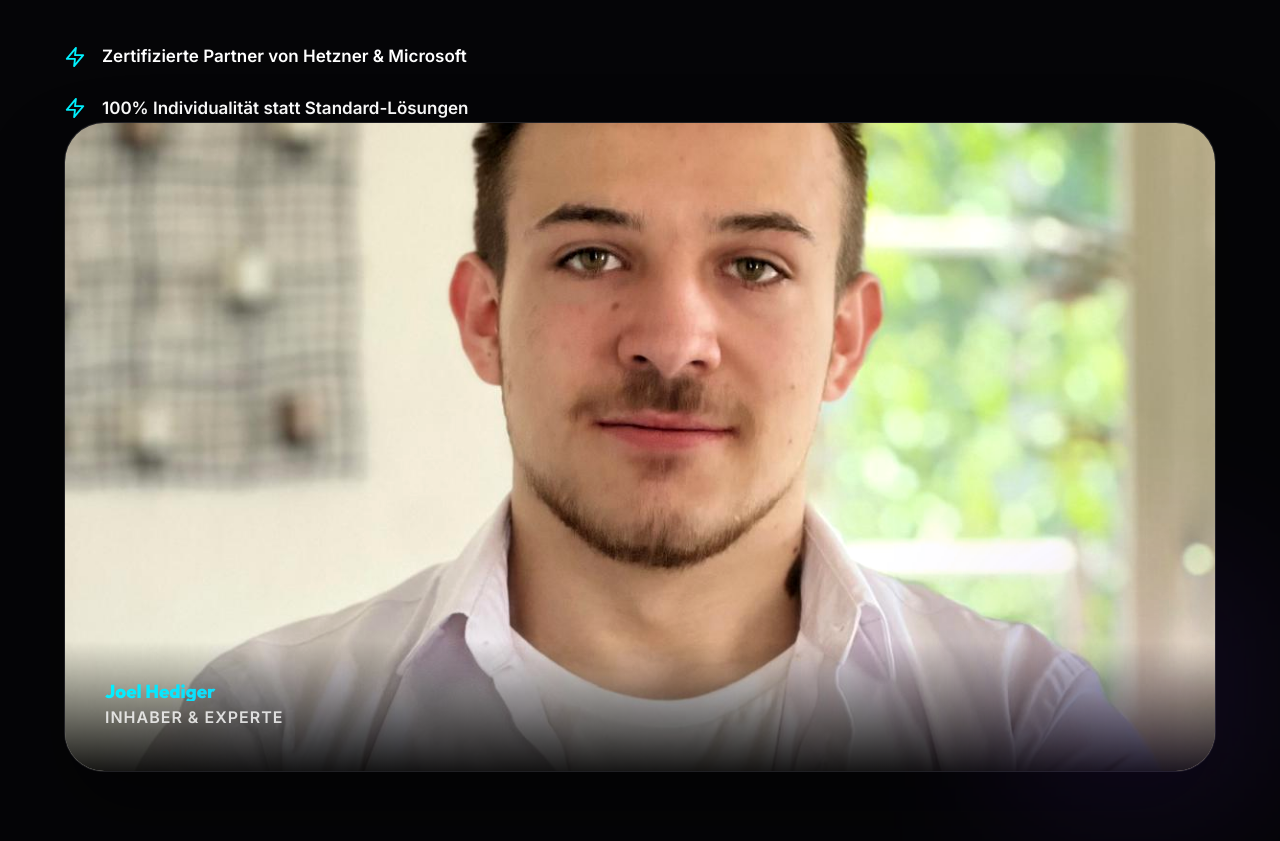
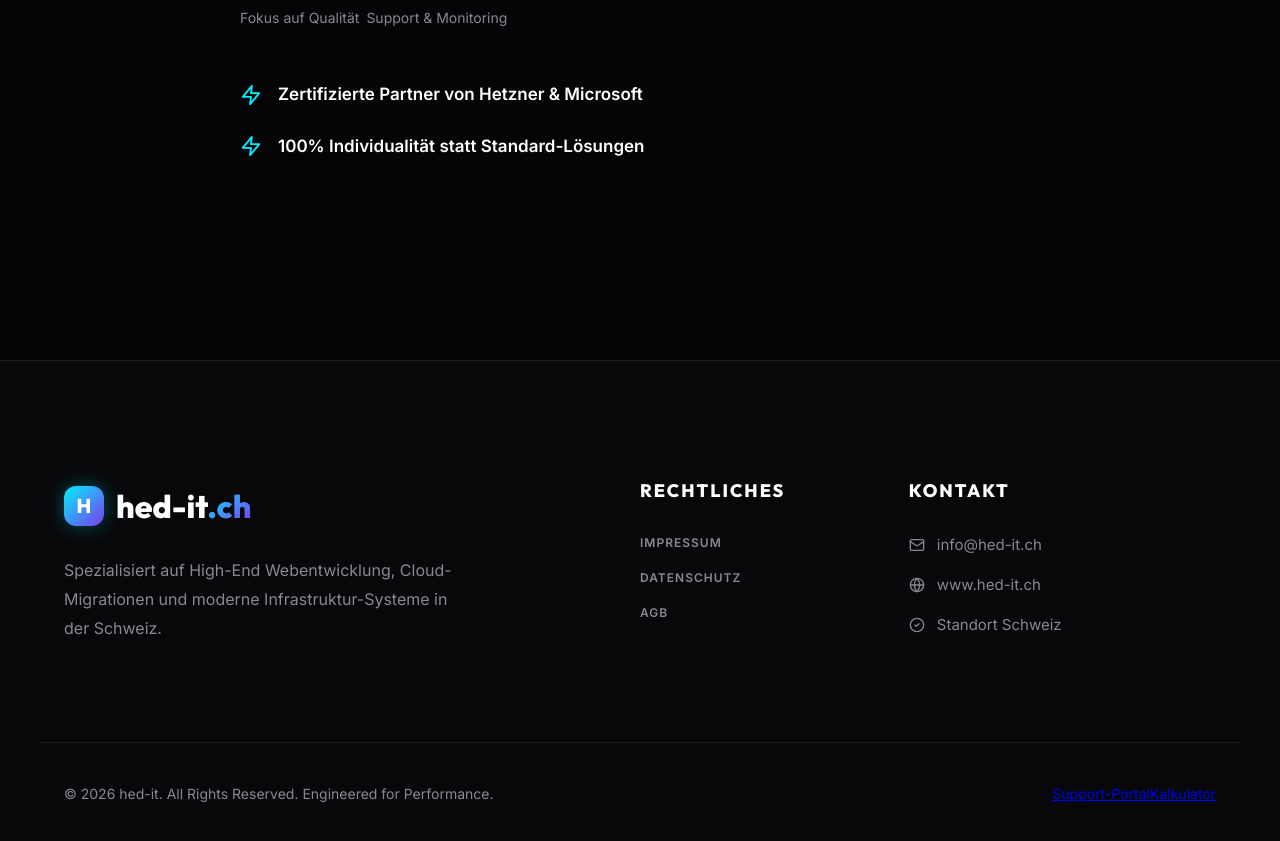
Before and after one commit to GYGMOR/hed-it-web, a React (Vite) app: page / in a window 1280 px wide. Shown: the part 2180-3021 px from the top of the page. Built offline with nearby package versions, Linux system fonts and the light colour scheme.

Commit message:
Update: Caddyfile Proxy für Uploads

```diff
--- a/src/pages/Home.tsx
+++ b/src/pages/Home.tsx
@@ -120,8 +120,8 @@ const Home = () => {
 
       {/* --- Why hed-it Section --- */}
       <section className="section about-section">
-        <div className="container">
-          <div className="hero-grid">
+        <div className="container" style={{ display: 'flex', justifyContent: 'center' }}>
+          <div style={{ maxWidth: '800px' }}>
             <motion.div
               initial={{ opacity: 0, x: -30 }}
               whileInView={{ opacity: 1, x: 0 }}
@@ -152,26 +152,6 @@ const Home = () => {
                  </ul>
               </div>
             </motion.div>
-
-             <motion.div
-              className="ceo-visual"
-              initial={{ opacity: 0, scale: 0.95 }}
-              whileInView={{ opacity: 1, scale: 1 }}
-              viewport={{ once: true }}
-              transition={{ duration: 1 }}
-            >
-               <div className="ceo-card">
-                 <img
-                   src="/portre/joel.hediger.jpeg"
-                   alt="Joel Hediger"
-                 />
-                 <div className="ceo-info">
-                    <h3 className="premium-gradient">Joel Hediger</h3>
-                    <p>Inhaber & Experte</p>
-                 </div>
-               </div>
-               <div className="glow-effect" />
-            </motion.div>
           </div>
         </div>
       </section>
```
Also changed, not shown: 1 other file (tests, documents, lock files or other folders).
